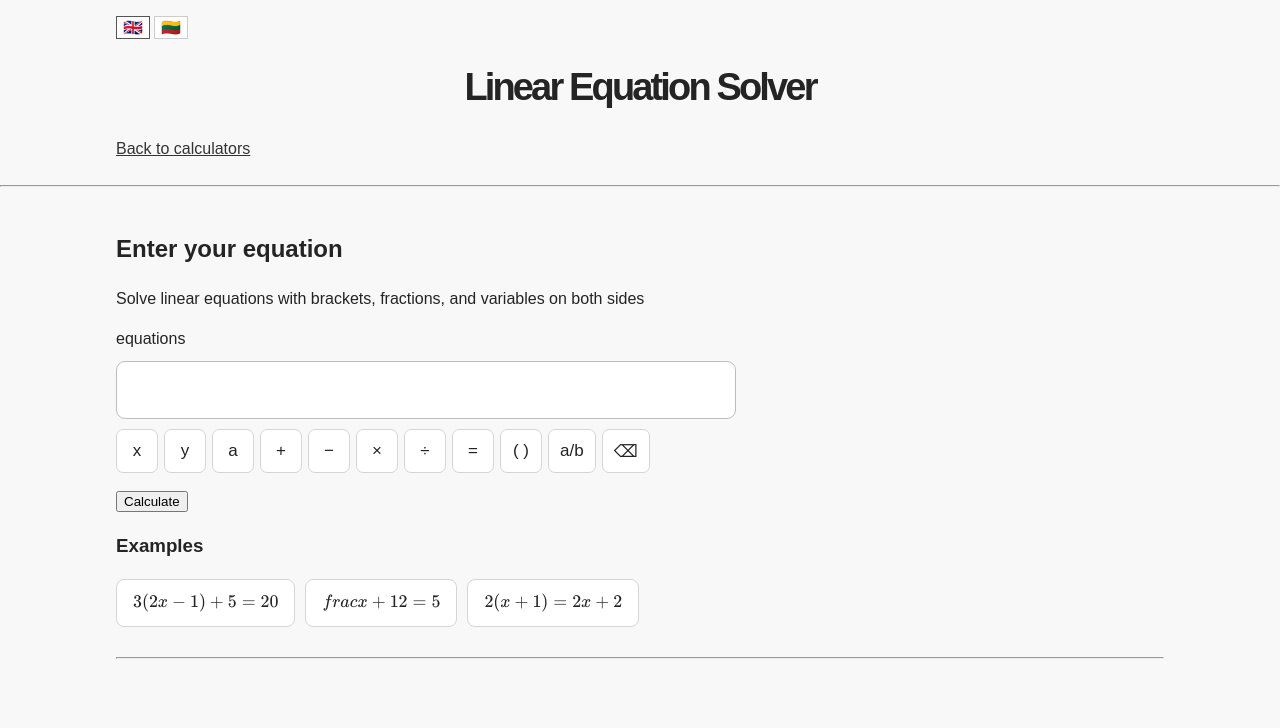
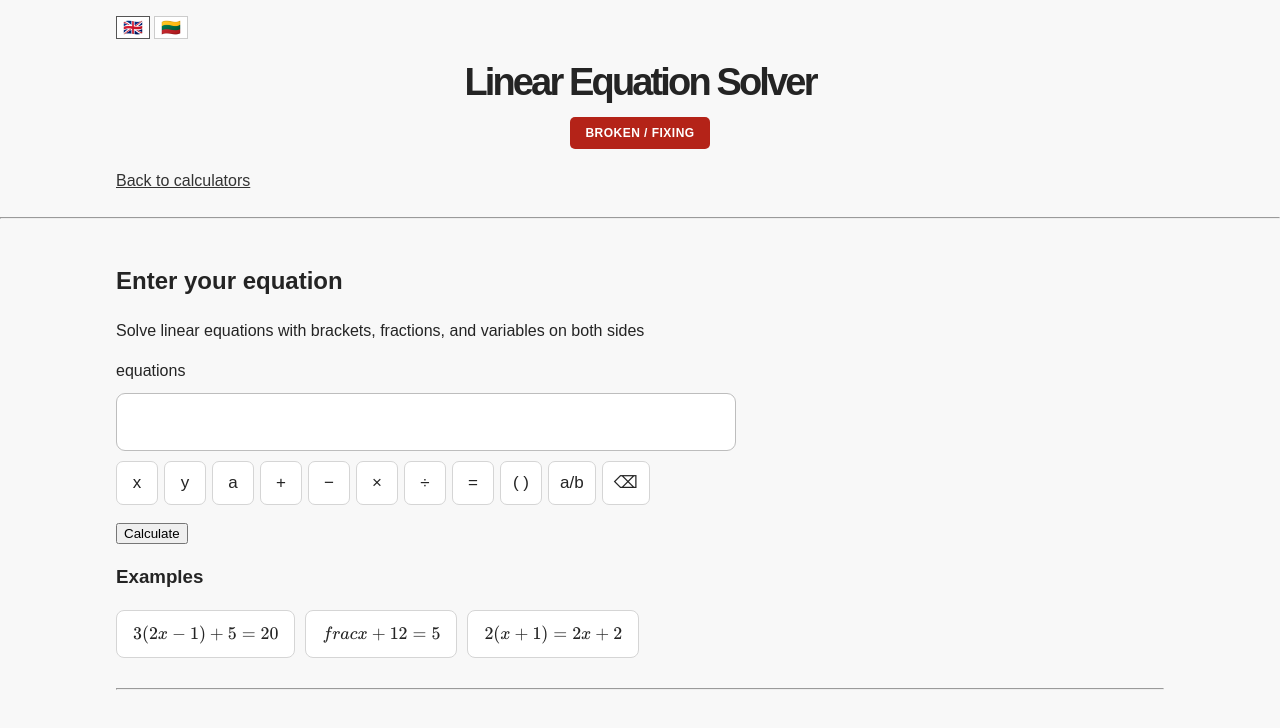
Before and after one commit to v4jas2020/math-calculator, a plain HTML site: page frontend/calculators/linear.html in a window 1280 px wide. Drawn offline with nearby package versions, Linux system fonts and the light colour scheme.

Commit message:
Added status indicators for now if something is broken or beta until I finish or fix them.

```diff
--- a/frontend/calculators/linear.html
+++ b/frontend/calculators/linear.html
@@ -19,7 +19,12 @@
         <button type="button" data-language="lt"
                 aria-label="Lietuvių">🇱🇹</button>
     </div>
-    <h1 data-i18n="linearHeading">Linear Equation Solver</h1>
+    <div class="calculator-page-title">
+        <h1 data-i18n="linearHeading">Linear Equation Solver</h1>
+        <span class="status-badge status--broken">
+            BROKEN / FIXING
+        </span>
+    </div>
 
     <a href="../index.html" data-i18n="backToCalculators">
         Back to calculators
--- a/frontend/css/style.css
+++ b/frontend/css/style.css
@@ -770,3 +770,49 @@ a {
         font-size: 19px;
     }
 }
+
+/* STATUS BADGES W.I.P. */
+.status-badge {
+    display: inline-flex;
+    align-items: center;
+    justify-content: center;
+    width: fit-content;
+    padding: 6px 10px;
+    border-radius: 5px;
+    color: #fff;
+    font-size: 11px;
+    font-weight: 700;
+    line-height: 1.2;
+    white-space: nowrap;
+    letter-spacing: 0.04em;
+}
+.status--beta {
+    background: #1d4ed8;
+}
+.status--broken {
+    background: #b42318;
+}
+.status--functional {
+    background: #166534;
+}
+
+/* namu puslapis lol */
+.home-page .calculator-link {
+    flex-direction: column;
+    gap: 8px;
+}
+.calculator-page-title {
+    display: flex;
+    flex-direction: column;
+    align-items: center;
+    gap: 10px;
+    text-align: center;
+    margin: 20px 0;
+}
+.calculator-page-title h1 {
+    margin: 0;
+}
+.calculator-page-title .status-badge {
+    padding: 9px 15px;
+    font-size: 12px;
+}
--- a/frontend/js/linear-calculator.js
+++ b/frontend/js/linear-calculator.js
@@ -37,7 +37,7 @@ async function renderLinearSolution(result) {
 
     resultSection.hidden = false;
 
-    await window.MathJax.typeSetPromise([
+    await window.MathJax.typesetPromise([
         container,
         answer
     ]);
```
Also changed, not shown: frontend/calculators/expand.html (added, +10 -0 lines), frontend/index.html (+3 -0 lines).
